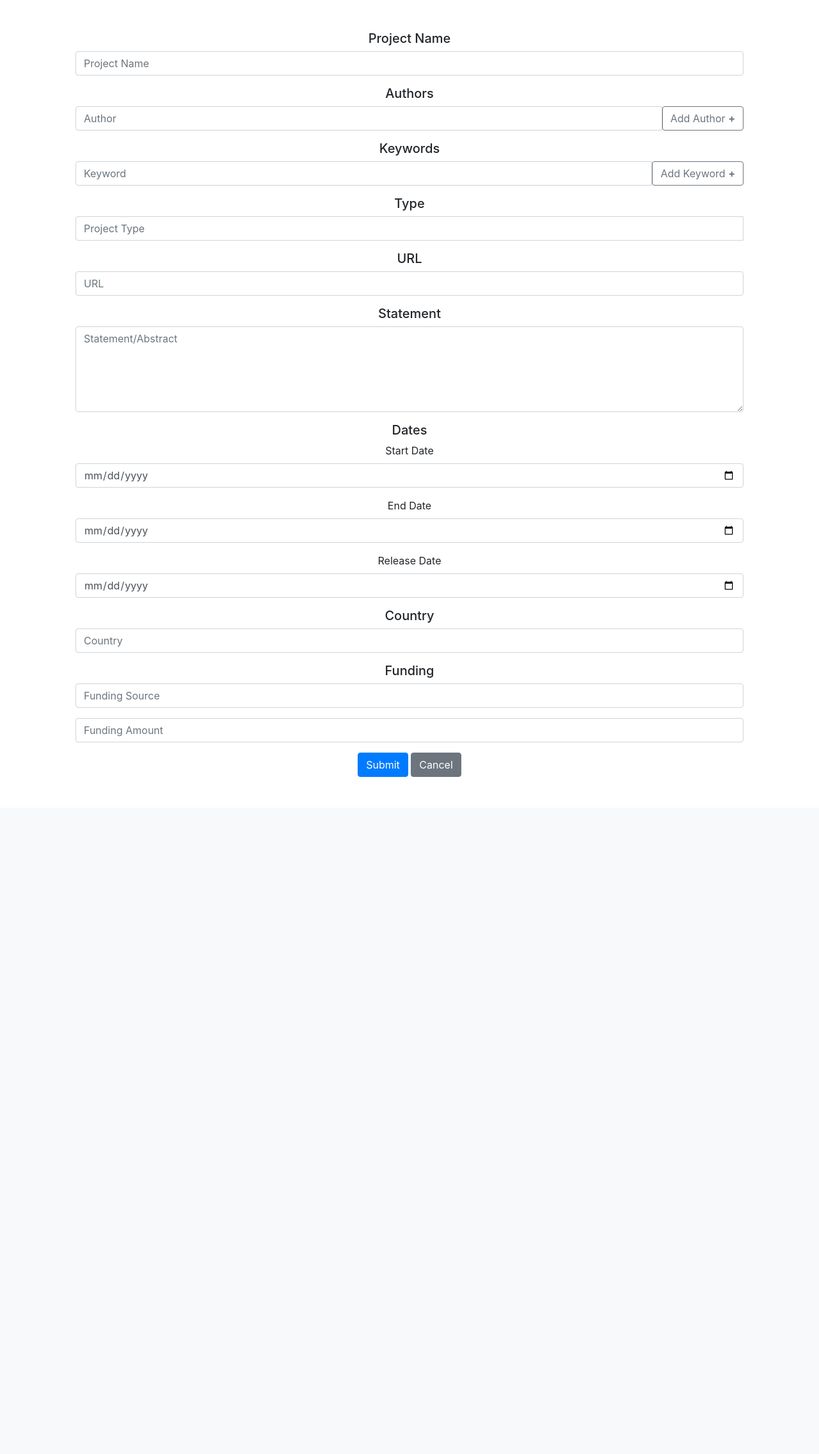
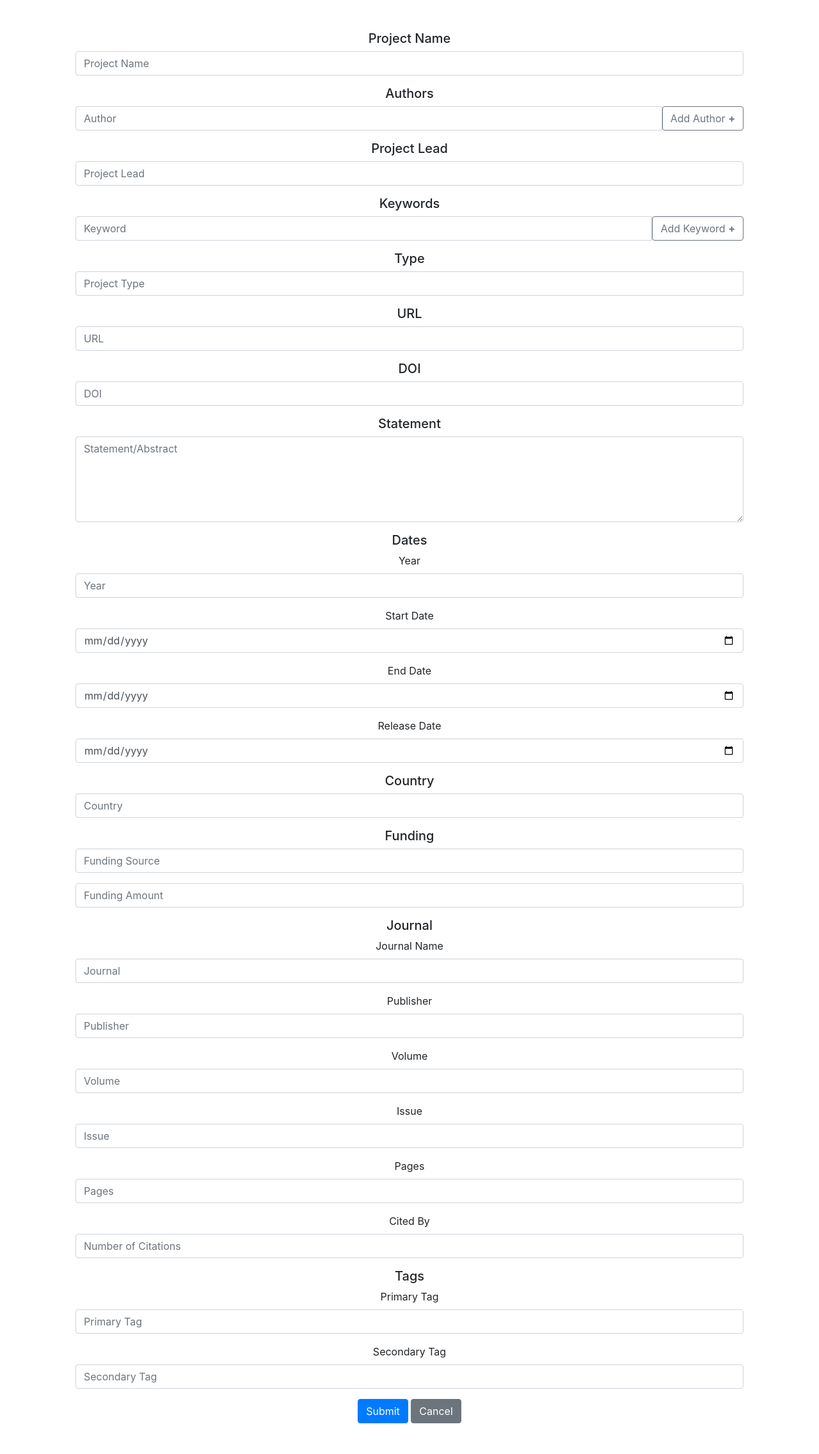
Before and after one commit to 17736581/csart-database, a Python web app: template templates/project_edit.html in a window 1280 px wide. Shown: the part 60-2332 px from the top of the page at 64% size. Before the commit the page ends 1274 px from the top, so only its background shows below. Run offline with Jinja, Linux system fonts and the light colour scheme; the template is opened without the code that fills it, so the values that code supplies are empty; some libraries are stand-ins or nearby versions.

Commit message:
added new fields to project edit, display search term + no. of results in project search

```diff
--- a/templates/project_edit.html
+++ b/templates/project_edit.html
@@ -86,6 +86,10 @@
             </div>
         </div>
     </div>
+    <h5>Project Lead</h5>
+    <div class="form-group">
+        <input class="form-control" id="project_lead" name="project_lead" type="text" placeholder="Project Lead" value="{{ project_results['project_lead'] }}">
+    </div>
     <h5>Keywords</h5>
     <div class="form-group" id="keyword_container">
         <!-- loop through exisiting keywords -->
@@ -127,11 +131,19 @@
     <div class="form-group">
         <input class="form-control" id="url" name="url" type="text" placeholder="URL" value="{{ project_results['url'] }}" required>
     </div>
+    <h5>DOI</h5>
+    <div class="form-group">
+        <input class="form-control" id="doi" name="doi" type="text" placeholder="DOI" value="{{ project_results['doi'] }}">
+    </div>
     <h5>Statement</h5>
     <div class="form-group">
         <textarea class="form-control" id="statement" name="statement" placeholder="Statement/Abstract" cols="30" rows="5">{{ project_results['statement'] }}</textarea>
     </div>
     <h5>Dates</h5>
+    <div class="form-group">
+        <label for="year">Year</label>
+        <input class="form-control" id="year" name="year" type="number" min="1900" max="2099" step="1" placeholder="Year" value="{{ project_results['year'] }}">
+    </div>
     <div class="form-group">
         <label for="start_date">Start Date</label>
         <input class="form-control" id="start_date" name="start_date" type="date" placeholder="Start Date" title="Start Date" value="{{ project_results['start_date'] }}">
@@ -156,6 +168,40 @@
     <div class="form-group">
         <input class="form-control" id="funding_amount" name="funding_amount" type="number" placeholder="Funding Amount" value="{{ project_results['funding_amount'] }}">
     </div>
+    <h5>Journal</h5>
+    <div class="form-group">
+        <label for="journal">Journal Name</label>
+        <input class="form-control" id="journal" name="journal" type="text" placeholder="Journal" value="{{ project_results['journal'] }}">
+    </div>
+    <div class="form-group">
+        <label for="publisher">Publisher</label>
+        <input class="form-control" id="publisher" name="publisher" type="text" placeholder="Publisher" value="{{ project_results['publisher'] }}">
+    </div>
+    <div class="form-group">
+        <label for="volume">Volume</label>
+        <input class="form-control" id="volume" name="volume" type="text" placeholder="Volume" value="{{ project_results['volume'] }}">
+    </div>
+    <div class="form-group">
+        <label for="issue">Issue</label>
+        <input class="form-control" id="issue" name="issue" type="text" placeholder="Issue" value="{{ project_results['issue'] }}">
+    </div>
+    <div class="form-group">
+        <label for="pages">Pages</label>
+        <input class="form-control" id="pages" name="pages" type="text" placeholder="Pages" value="{{ project_results['pages'] }}">
+    </div>
+    <div class="form-group">
+        <label for="cited_by">Cited By</label>
+        <input class="form-control" id="cited_by" name="cited_by" type="number" placeholder="Number of Citations" value="{{ project_results['cited_by'] }}">
+    </div>
+    <h5>Tags</h5>
+    <div class="form-group">
+        <label for="primary_tag">Primary Tag</label>
+        <input class="form-control" id="primary_tag" name="primary_tag" type="text" placeholder="Primary Tag" value="{{ project_results['primary_tag'] }}">
+    </div>
+    <div class="form-group">
+        <label for="secondary_tag">Secondary Tag</label>
+        <input class="form-control" id="secondary_tag" name="secondary_tag" type="text" placeholder="Secondary Tag" value="{{ project_results['secondary_tag'] }}">
+    </div>
     <button type="submit" class="btn btn-primary" formaction="/projects/{{ project_results['project_id'] }}/edit">Submit</button>
     <button type="button" class="btn btn-secondary" onclick="window.history.back();">Cancel</button>
 </form>
```
Also changed, not shown: application.py (+37 -7 lines), templates/project_results.html (+4 -3 lines).
